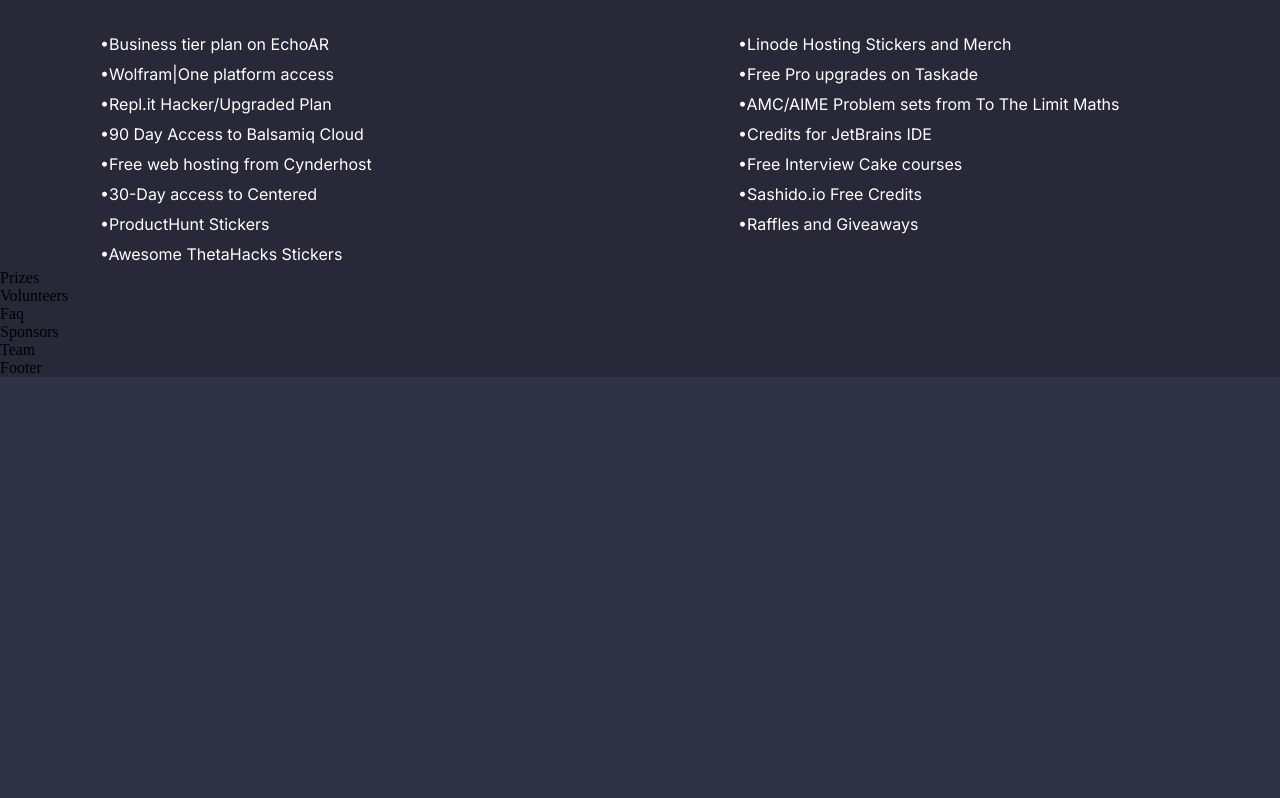
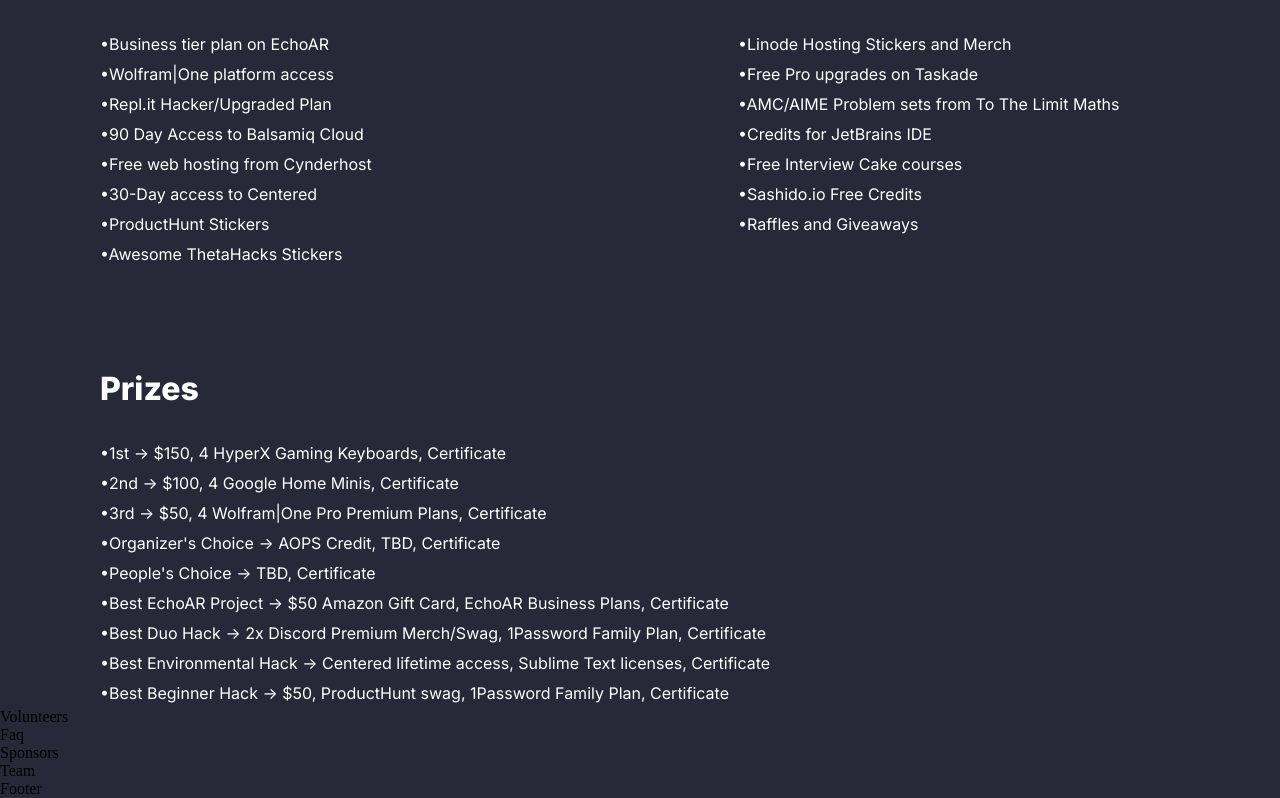
Before and after one commit to ThetaHacks/thetahacks2022, a React (Create React App) app: page / in a window 1280 px wide. Shown: the part 2538-3336 px from the top of the page. Before the commit the page ends 2915 px from the top, so only its background shows below. Built offline with nearby package versions, Linux system fonts and the light colour scheme.

Commit message:
Finish Prizes Part

```diff
--- a/src/containers/prizes/Prizes.jsx
+++ b/src/containers/prizes/Prizes.jsx
@@ -1,8 +1,37 @@
 import React from "react";
 import "./prizes.css";
 
-export const Prizes = () => {
-  return <div>Prizes</div>;
-};
+export const Prizes = () => (
+  <div id="prize">
+    <div className="theta_prize-heading">
+      <h1>Prizes</h1>
+    </div>
+    <div className="prizes_list">
+      <ul>
+        <li>1st -&gt; $150, 4 HyperX Gaming Keyboards, Certificate</li>
+        <li>2nd -&gt; $100, 4 Google Home Minis, Certificate</li>
+        <li>3rd -&gt; $50, 4 Wolfram|One Pro Premium Plans, Certificate</li>
+        <li>Organizer's Choice -&gt; AOPS Credit, TBD, Certificate</li>
+        <li>People's Choice -&gt; TBD, Certificate</li>
+        <li>
+          Best EchoAR Project -&gt; $50 Amazon Gift Card, EchoAR Business Plans,
+          Certificate
+        </li>
+        <li>
+          Best Duo Hack -&gt; 2x Discord Premium Merch/Swag, 1Password Family
+          Plan, Certificate
+        </li>
+        <li>
+          Best Environmental Hack -&gt; Centered lifetime access, Sublime Text
+          licenses, Certificate
+        </li>
+        <li>
+          Best Beginner Hack -&gt; $50, ProductHunt swag, 1Password Family Plan,
+          Certificate
+        </li>
+      </ul>
+    </div>
+  </div>
+);
 
 export default Prizes;
--- a/src/containers/prizes/prizes.css
+++ b/src/containers/prizes/prizes.css
@@ -0,0 +1,47 @@
+#prize {
+    margin-top: 100px;
+}
+
+.theta_prize-heading {
+    justify-content: left;
+    font-family: var(--font-family);
+    color: #fff;
+    text-align: left;
+    padding-left: 100px;
+}
+
+.prizes_list {
+    list-style-type: circle;
+    list-style-position: inside;
+    color: #fff;
+    font-size: 1em;
+    padding-top: 30px;
+    line-height: 30px;
+    font-family: var(--font-family);
+}
+
+.prizes_list ul {
+    list-style: none;
+    flex-direction: column;
+    flex-wrap: wrap;
+    justify-content: right;
+}
+
+.prizes_list ul>li:before {
+    margin-left: 100px;
+    content: '•';
+}
+
+@media screen and (max-width: 767px) {
+    .prizes_list ul {
+        line-height: 25px;
+        font-size: 11px;
+        text-align: left;
+        margin-left: 10px;
+    }
+
+    .prizes_list ul>li:before {
+        margin-left: 00px;
+        content: '•';
+    }
+}
```
